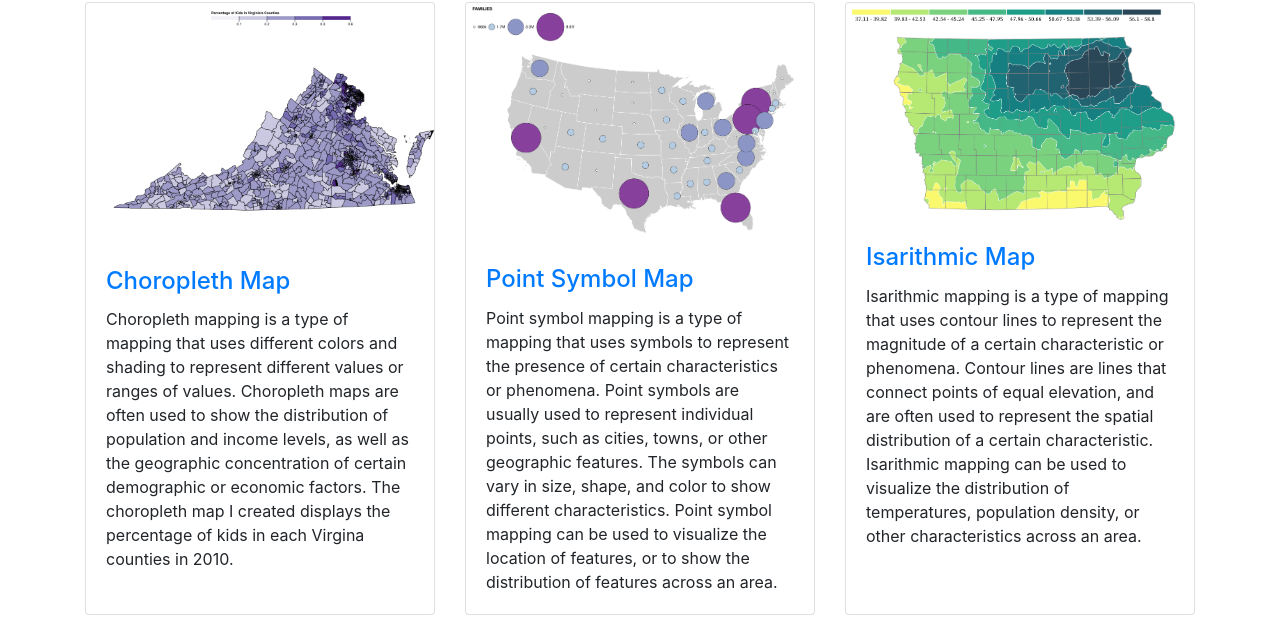
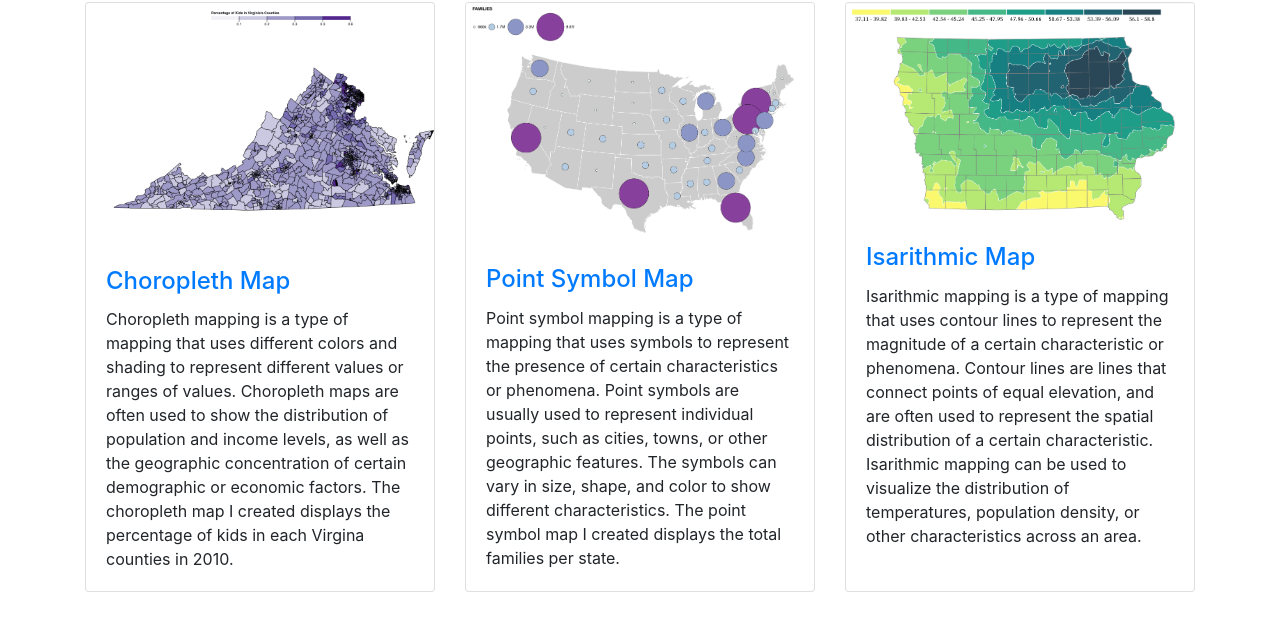
Before and after one commit to Mattison-Belardo/Mattison-Belardo, a website: page index.html in a window 1280 px wide. Shown: the part 150-770 px from the top of the page. Drawn offline with Linux system fonts and the light colour scheme.

Commit message:
Update index.html

```diff
--- a/index.html
+++ b/index.html
@@ -79,7 +79,9 @@
               <h4 class="card-title">
                 <a href="https://observablehq.com/d/58fdc17270228676">Point Symbol Map</a>
               </h4>
-              <p class="card-text">Point symbol mapping is a type of mapping that uses symbols to represent the presence of certain characteristics or phenomena. Point symbols are usually used to represent individual points, such as cities, towns, or other geographic features. The symbols can vary in size, shape, and color to show different characteristics. Point symbol mapping can be used to visualize the location of features, or to show the distribution of features across an area.</p>
+              <p class="card-text">
+
+Point symbol mapping is a type of mapping that uses symbols to represent the presence of certain characteristics or phenomena. Point symbols are usually used to represent individual points, such as cities, towns, or other geographic features. The symbols can vary in size, shape, and color to show different characteristics. The point symbol map I created displays the total families per state.</p>
             </div>
           </div>
         </div>
```
